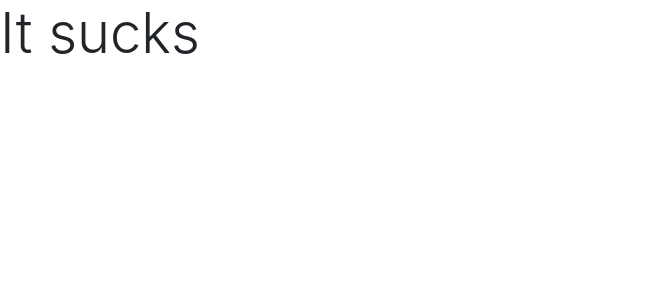
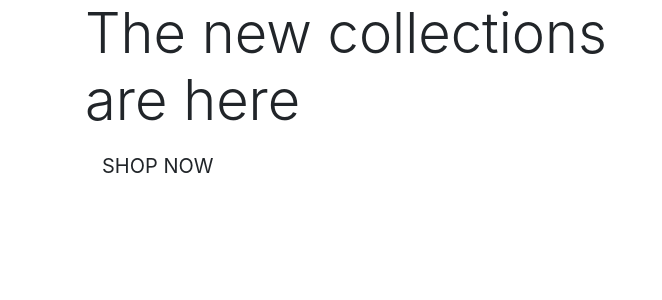
Before and after one commit to misza80/boutique_1, a Django app: page / in a window 1280 px wide. Shown: the top 300 px of the page, without its empty margins (0-662 px from the left). Run offline with Django 3.2, Linux system fonts and the light colour scheme; some libraries are stand-ins or nearby versions.

Commit message:
modify index page

```diff
--- a/home/templates/home/index.html
+++ b/home/templates/home/index.html
@@ -1,6 +1,28 @@
 {% extends "base.html" %}
 {% load static %}
 
+{% block page_header %}
+    <div class="container header-container">
+        <div class="row">
+            <div class="col">
+            </div>
+        </div>
+    </div>
+{% endblock %}
+
 {% block content %}
-<h1 class="display-4 text-sucess">It sucks</h1>
+<div class="container">
+    <div class="row">
+        <div class="col-7 col-md-6 my-auto">
+            <h1 class="display-4 logo-font my-auto">
+                The new collections are here
+            </h1>
+            <div>
+                <h4>
+                    <a href="" class="shop-now-button btn btn-lg rounded-0 text-uppercase py-3">Shop now</a>
+                </h4>
+            </div>
+        </div>
+    </div>
+</div>
 {% endblock %}
```
